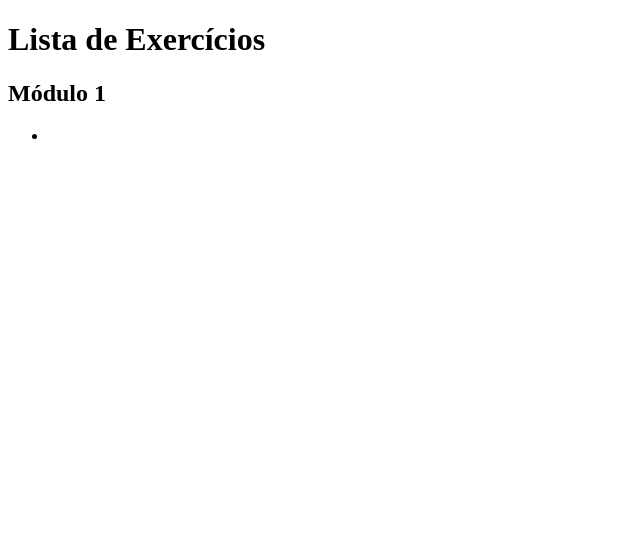
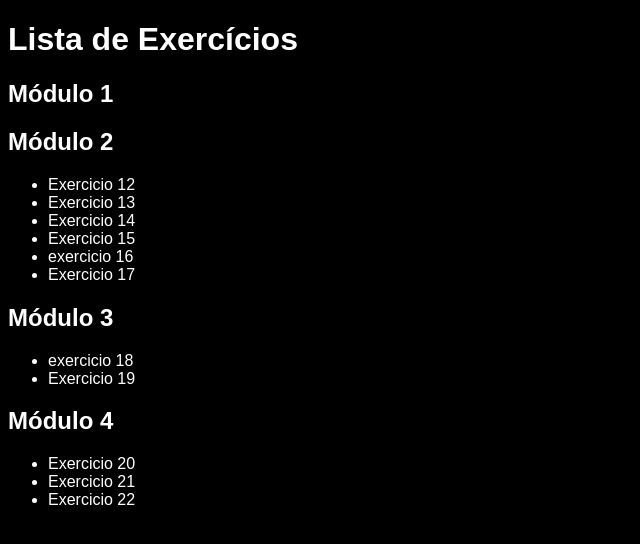
Before and after one commit to MarceloAraujoDossantos/projeto-pasta, a plain HTML site: page exercicios/exercicios.html in a window 1280 px wide. Shown: the whole page, without its empty margins (0-640 px from the left). Drawn offline with Linux system fonts and the light colour scheme.

Commit message:
29/04/2024

```diff
--- /dev/null
+++ b/exercicios/exercicio.css
@@ -0,0 +1,13 @@
+body{
+  font-family: Arial, Helvetica, sans-serif;
+  background-color: black;
+  color: white;
+}
+a{
+  color: white;
+  text-decoration: none;
+}
+
+h1{
+
+}
--- a/exercicios/exercicios.html
+++ b/exercicios/exercicios.html
@@ -4,14 +4,53 @@
   <meta charset="UTF-8">
   <meta name="viewport" content="width=device-width, initial-scale=1.0">
   <title>Document</title>
+  <link rel="stylesheet" href="exercicio.css">
 </head>
 <body>
   <h1>Lista de Exercícios</h1>
-  <h2>Módulo 1</h2>
+  <h2> <a href="modulo1.html">Módulo 1 </a> </h2>
+
+  <h2>Módulo 2</h2>
   <ul>
     <li>
-      <a href="modulo-1/exercicio-1/index.docx"></a>
+      <a href="modulo-2/exercicio-12/index.html"> Exercicio 12</a>
     </li>
+    <li>
+      <a href="modulo-2/exercicio-13/index.html"> Exercicio 13</a>
+    </li>
+    <li>
+      <a href="modulo-2/exercicio-14/index.html"> Exercicio 14</a>
+    </li>
+    <li>
+      <a href="modulo-2/exercicio-15/index.html"> Exercicio 15</a>
+    </li>
+    <li>
+      <a href="modulo-2/exercicio-16/index.html"> exercicio 16</a>
+    </li>
+    <li>
+      <a href="modulo-2/exercicio-17/ex17.html"> Exercicio 17</a>
+    </li>
+  </ul>
+  <h2>Módulo 3</h2>
+  <ul>
+    <li>
+      <a href="modulo-3/exercicio-18/ex18.html"> exercicio 18</a>
+    </li>
+    <li>
+      <a href="modulo-3/exercicio-19/ex19.html"> Exercicio 19</a>
+    </li>
+  </ul>
+  <h2>Módulo 4</h2>
+  <ul>
+    <li>
+      <a href="modulo-4/exercicio-20/ex20.html"> Exercicio 20</a>
+    </li>
+  <li>
+    <a href="modulo-4/exercicio-21/ex21.html"> Exercicio 21</a>
+  </li>
+  <li>
+    <a href="modulo-4/exercicio-22/ex22.html"> Exercicio 22</a>
+  </li>
   </ul>
 </body>
 </html>
--- /dev/null
+++ b/exercicios/modulo1.css
@@ -0,0 +1,10 @@
+body{
+  font-family: Arial, Helvetica, sans-serif;
+  background-color: black;
+  color: white;
+}
+a{
+  text-decoration: none;
+  color: white;
+
+}
```
Also changed, not shown: exercicios/modulo1.html (added, +47 -0 lines).
